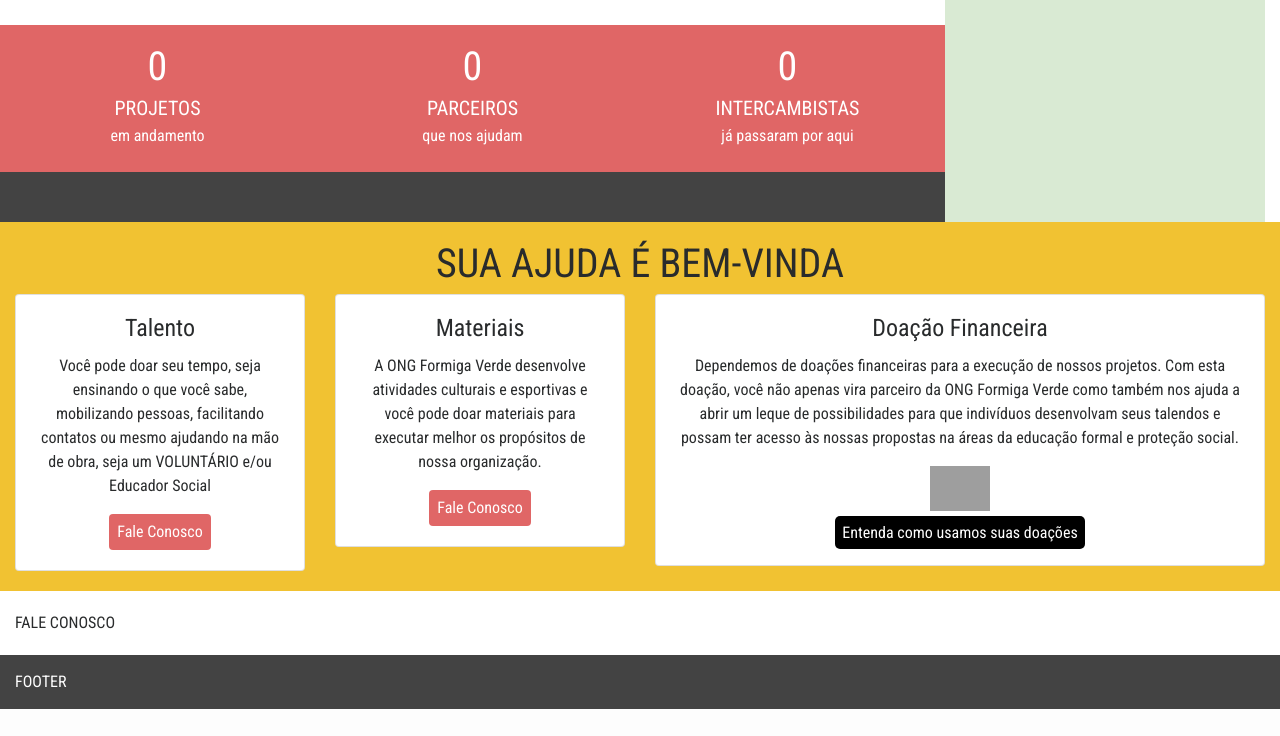
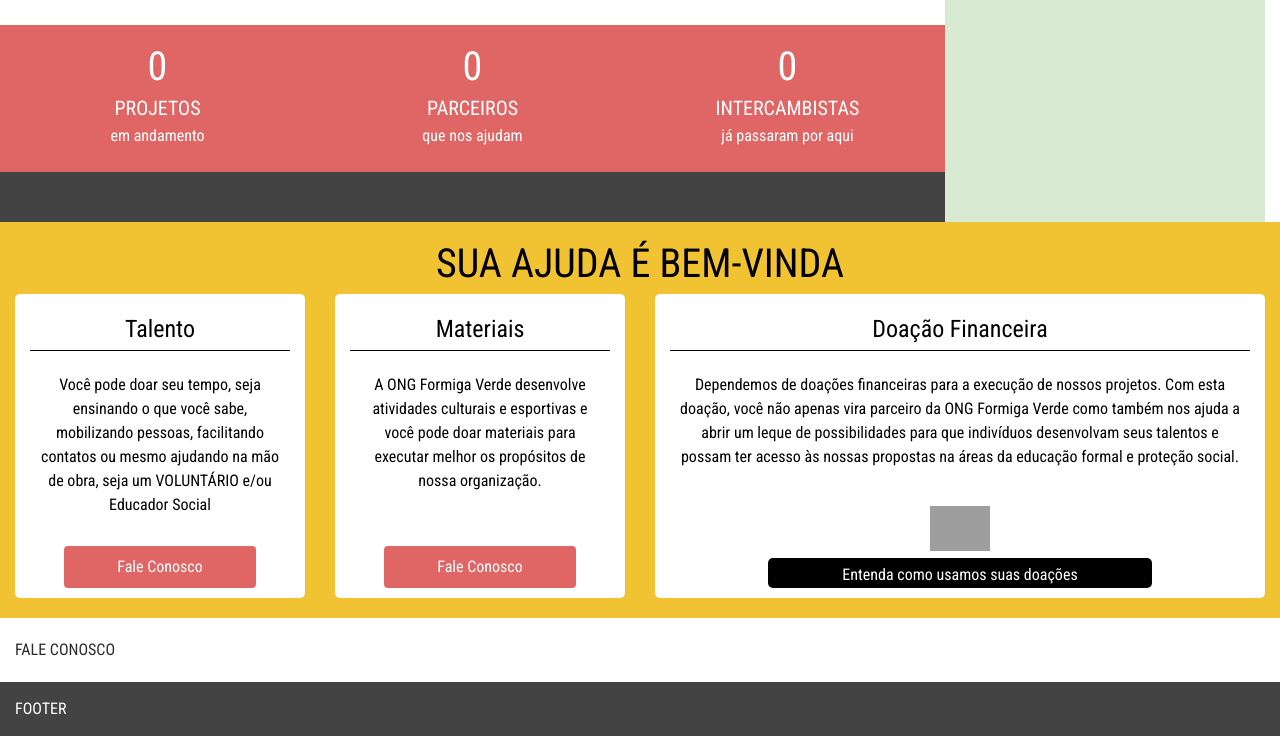
Before and after one commit to epicufscar/ongformigaverde, a Django app: page / in a window 1280 px wide. Shown: the part 564-1300 px from the top of the page. Before the commit the page ends 1273 px from the top, so only its background shows below. Run offline with Django 3.2, Linux system fonts and the light colour scheme; grey boxes labelled with a size stand in for pictures from a placeholder-image service; data that the repository does not hold is empty; some libraries are stand-ins or nearby versions; grey boxes are pictures that could not be loaded.

Commit message:
Changed cards to items

```diff
--- a/ong/static/stylesheets/home/doacoes.css
+++ b/ong/static/stylesheets/home/doacoes.css
@@ -1,26 +1,73 @@
 #doacoes {
+    color: #000;
     background-color: #f1c232ff;
     padding: 20px 15px;
 }
 
-#doacoes .card {
-    padding: 20px;
+#doacoes .item {
+    padding: 15px 15px 55px;
+    background-color: #fff;
+    border-radius: 5px;
+    width: 100%;
+    height: 100%;
 }
 
-#doacoes .card img {
+#doacoes img {
     max-height: 45px;
-    margin-bottom: 10px;
+    margin-bottom: 12px;
+    position: absolute;
+    bottom: 35px;
+    width: 100%;
+    left: 0;
+    object-fit: contain;
+
+}
+
+#doacoes .item .card-title {
+    padding: 7px 0;
+    border-bottom: 1px solid #000;
+}
+
+#doacoes .item .card-text {
+    padding: 10px;
 }
 
 #doacoes .btn-fale-conosco {
     background-color: #e06666ff;
-    padding: 7px;
+    padding: 10px;
     color: #fff;
 }
 
 #doacoes .btn-entenda-doacao {
-    border-radius: 5px;
-    padding: 7px;
+    padding: 5px;
     background-color: #000;
     color: #fff;
+    height: 30px;
+    border-radius: 5px;
 }
+
+#doacoes .btn, #doacoes .btn-entenda-doacao {
+    position: absolute;
+    bottom: 10px;
+    width: 60%;
+    left: calc(50% - 30%);
+}
+
+#doacoes .btn-entenda-doacao::after {
+    content: 'Entenda como usamos suas doações';
+}
+
+@media(max-width: 48em) {
+    #doacoes .btn-entenda-doacao::after {
+        content: 'Receita de doações';
+    }
+
+    #doacoes .item {
+        padding-bottom: 70px;
+    }
+
+    #doacoes .row div {
+        margin-bottom: 10px;
+    }
+
+}
--- a/ong/templates/ong/home/_doacoes.html
+++ b/ong/templates/ong/home/_doacoes.html
@@ -3,10 +3,9 @@
         <h1> SUA AJUDA É BEM-VINDA </h1>
     </div>
     <div class="row">
-        <div class="col-md-3">
-            <div class="card text-center">
-                <div class="card-body">
-                    <h4 class="card-title">Talento</h4>
+        <div class="col-md-3 text-center">
+            <div class="item">
+                <h4 class="card-title"> Talento </h4>
                 <p class="card-text">
                     Você pode doar seu tempo, seja ensinando o que você sabe, mobilizando pessoas, facilitando
                     contatos ou mesmo ajudando na mão de obra, seja um VOLUNTÁRIO e/ou Educador Social
@@ -14,11 +13,9 @@
                 <a href="#" class="btn btn-fale-conosco">Fale Conosco</a>
             </div>
         </div>
-        </div>
-        <div class="col-md-3">
-             <div class="card text-center">
-                <div class="card-body">
-                    <h4 class="card-title">Materiais</h4>
+        <div class="col-md-3 text-center">
+            <div class="item">
+                <h4 class="card-title"> Materiais </h4>
                 <p class="card-text">
                     A ONG Formiga Verde desenvolve atividades culturais e esportivas e você pode doar materiais
                     para executar melhor os propósitos de nossa organização.
@@ -26,24 +23,20 @@
                 <a href="#" class="btn btn-fale-conosco">Fale Conosco</a>
             </div>
         </div>
-        </div>
-        <div class="col-md-6">
-           <div class="card text-center">
-                <div class="card-body">
-                    <h4 class="card-title">Doação Financeira</h4>
+        <div class="col-md-6 text-center">
+            <div class="item">
+                <h4 class="card-title"> Doação Financeira </h4>
                 <p class="card-text">
                     Dependemos de doações financeiras para a execução de nossos projetos. Com esta doação, você não
                     apenas vira parceiro da ONG Formiga Verde como também nos ajuda a abrir um leque de
-                        possibilidades para que indivíduos desenvolvam seus talendos e possam ter acesso às nossas
+                    possibilidades para que indivíduos desenvolvam seus talentos e possam ter acesso às nossas
                     propostas na áreas da educação formal e proteção social.
                 </p>
                 <div>
-                        <a href="#"> <img src="https://www.paypalobjects.com/webstatic/mktg/merchant_portal/button/donate.pt.png"</img></a>
+                    <a href="#"><img src="https://www.paypalobjects.com/webstatic/mktg/merchant_portal/button/donate.pt.png" /></a>
                 </div>
                 <div>
-                        <a href="#" class="btn-entenda-doacao">Entenda como usamos suas doações</a>
-                    </div>
-
+                    <a href="#" class="btn-entenda-doacao"></a>
                 </div>
             </div>
         </div>
```
Lines whose indentation alone changed are shown as unchanged.
